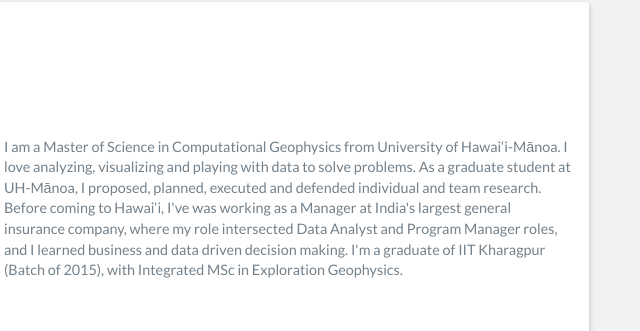
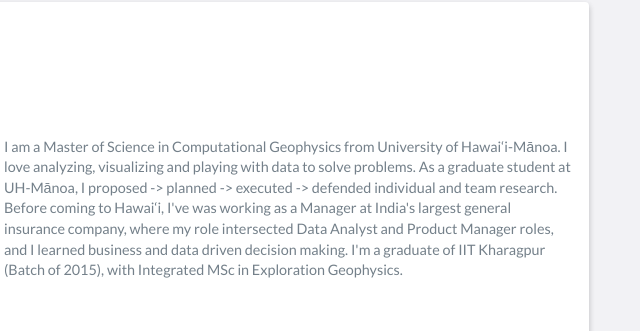
Before and after one commit to charu-lata/charu-lata.github.io, a website: page index.html in a window 1280 px wide. Shown: the part 949-1280 px from the top of the page, 501-1141 px from the left. Drawn offline with nearby package versions, Linux system fonts and the light colour scheme.

Commit message:
Update index.html

```diff
--- a/index.html
+++ b/index.html
@@ -84,11 +84,11 @@
 							<p>
 				I am a Master of Science in Computational Geophysics from University of Hawai‘i-Mānoa. I love analyzing,
 								visualizing and playing with data to solve problems. As a graduate student
-								at UH-Mānoa, I proposed, planned, executed and defended individual and team research.
+								at UH-Mānoa, I proposed -> planned -> executed -> defended individual and team research.
 					</p>
 						<p>
 						Before coming to Hawai‘i, I've was working as a Manager at India's largest general insurance company,
-							where my role intersected Data Analyst and Program Manager roles, and I learned business and
+							where my role intersected Data Analyst and Product Manager roles, and I learned business and
 							data driven decision making. I'm a graduate of IIT Kharagpur (Batch of 2015), with
 							Integrated MSc in Exploration Geophysics.
 
@@ -158,7 +158,7 @@
 
             <div data-date="June 2015 – July 2016">
                 <h3>ICICI GENERAL INSURANCE</h3>
-                <h4>Manager-Value Added Services (VAS)</h4>
+                <h4>Product Manager - Value Added Services (VAS)</h4>
                 <p>
                     I started my professional career in this insurance giant. I collaborated with cross-disciplinary teams of claims
 			and risk engineers to identify engineering insurance claim hotspots and causes. This helped the sales team to
```
